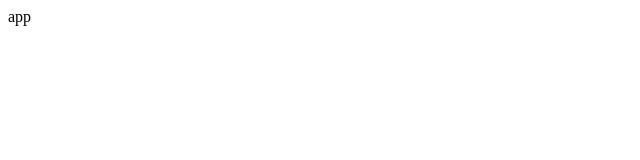
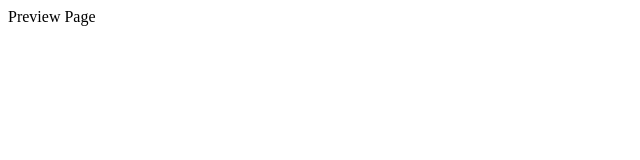
Before and after one commit to shyunju7/google-form-clone, a React (Create React App) app: page /preview in a window 1280 px wide. Shown: the top 160 px of the page, without its empty margins (0-640 px from the left). Built offline with nearby package versions, Linux system fonts and the light colour scheme.

Commit message:
✨ feat : Create AppRouter & set up Router in App.js

```diff
--- a/src/App.tsx
+++ b/src/App.tsx
@@ -1,7 +1,12 @@
 import React from "react";
+import AppRouter from "./AppRouter";
 
 function App() {
-  return <div className="App">app</div>;
+  return (
+    <div>
+      <AppRouter />
+    </div>
+  );
 }
 
 export default App;
--- /dev/null
+++ b/src/AppRouter.tsx
@@ -0,0 +1,18 @@
+import { BrowserRouter as Router, Routes, Route } from "react-router-dom";
+import Main from "./pages/Main";
+import Preview from "./pages/Preview";
+import NotFound from "./pages/Error";
+
+const AppRouter = () => {
+  return (
+    <Router>
+      <Routes>
+        <Route path="/" element={<Main />} />
+        <Route path="/preview" element={<Preview />} />
+        <Route path="*" element={<NotFound />} />
+      </Routes>
+    </Router>
+  );
+};
+
+export default AppRouter;
```
